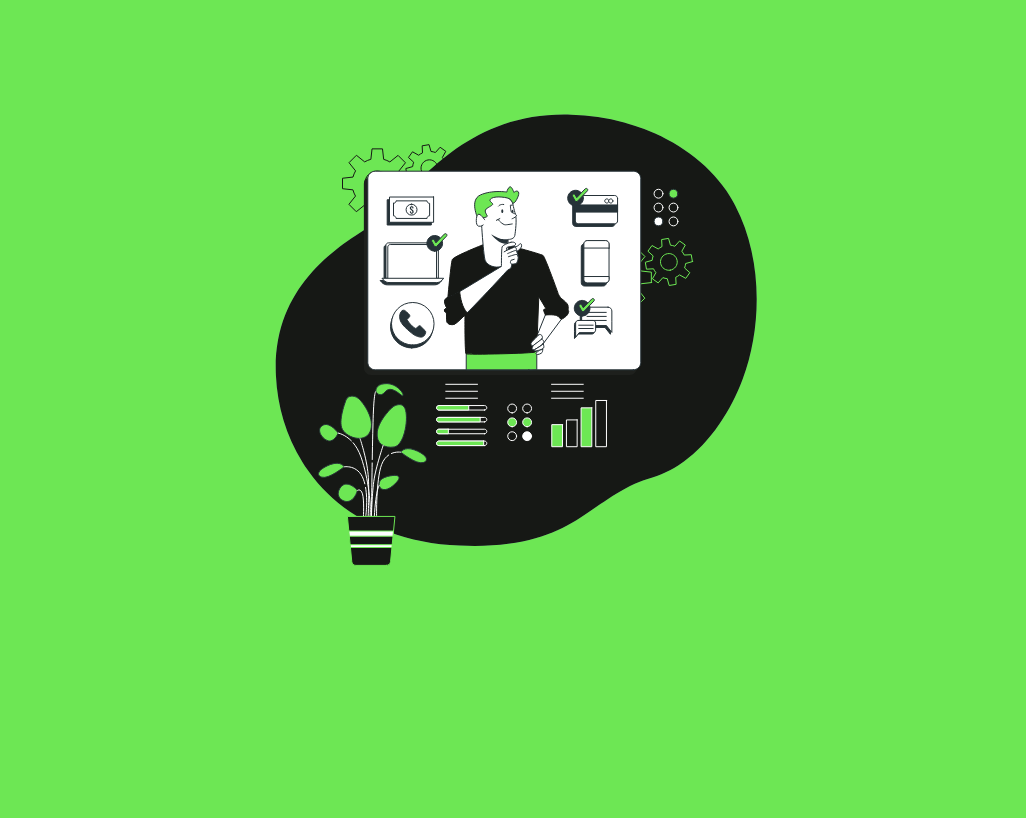
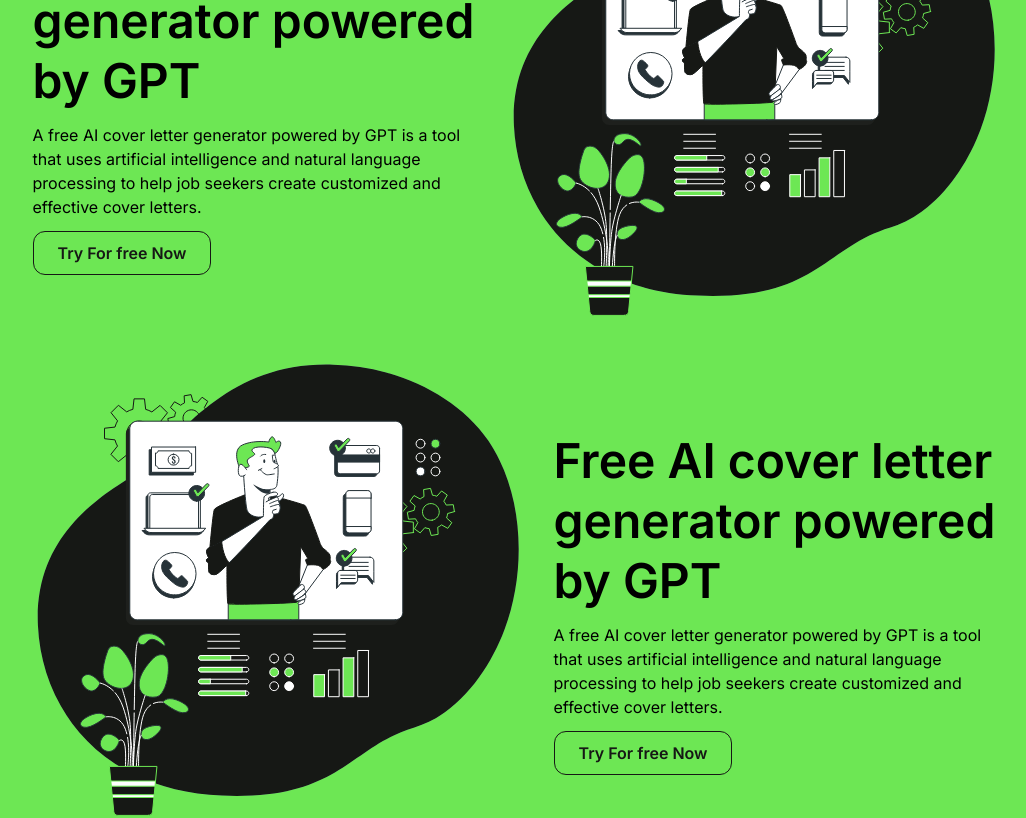
Before and after one commit to Feranmiola/postjob, a Next.js app: page / in a window 1280 px wide. Shown: the part 2080-2898 px from the top of the page, without its empty margins (119-1145 px from the left). Built offline with nearby package versions, Linux system fonts and the light colour scheme.

Commit message:
Add promotional content for AI cover letter generator in Options component, enhancing user engagement and clarity on features.

```diff
--- a/src/components/Options.tsx
+++ b/src/components/Options.tsx
@@ -5,7 +5,38 @@
   return (
     <div className="h-[1080px] w-full bg-green flex flex-col items-center justify-center">
       <div className="flex flex-row items-center space-x-5">
+        <div className="flex flex-col space-y-3 w-[456px]">
+          <p className="font-semibold leading-tight text-[48px] text-black">
+            Free AI cover letter generator powered by GPT
+          </p>
+          <p className="text-black text-base">
+            A free AI cover letter generator powered by GPT is a tool that uses
+            artificial intelligence and natural language processing to help job
+            seekers create customized and effective cover letters.
+          </p>
+          <div className="h-[44px] px-6 rounded-[12px] bg-transparent hover:bg-dark hover:text-green transition-all ease-in-out cursor-pointer w-max border border-dark text-dark flex items-center justify-center text-base font-semibold">
+            Try For free Now
+          </div>
+        </div>
         <Option1 />
+      </div>
+
+      <div className="flex flex-row items-center space-x-5">
+        <Option1 />
+
+        <div className="flex flex-col space-y-3 w-[456px]">
+          <p className="font-semibold leading-tight text-[48px] text-black">
+            Free AI cover letter generator powered by GPT
+          </p>
+          <p className="text-black text-base">
+            A free AI cover letter generator powered by GPT is a tool that uses
+            artificial intelligence and natural language processing to help job
+            seekers create customized and effective cover letters.
+          </p>
+          <div className="h-[44px] px-6 rounded-[12px] bg-transparent hover:bg-dark hover:text-green transition-all ease-in-out cursor-pointer w-max border border-dark text-dark flex items-center justify-center text-base font-semibold">
+            Try For free Now
+          </div>
+        </div>
       </div>
     </div>
   );
```
